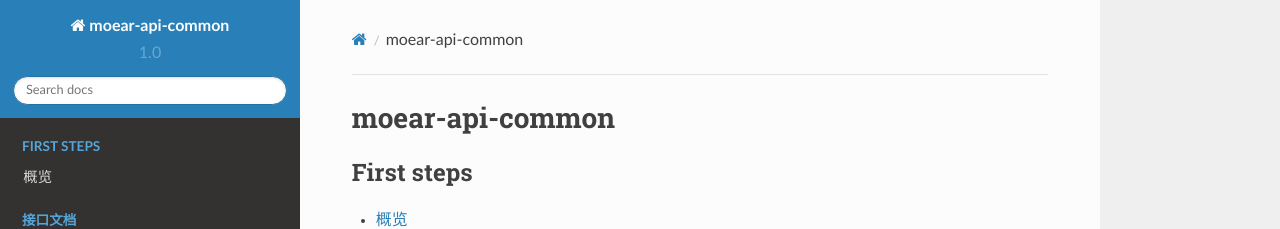
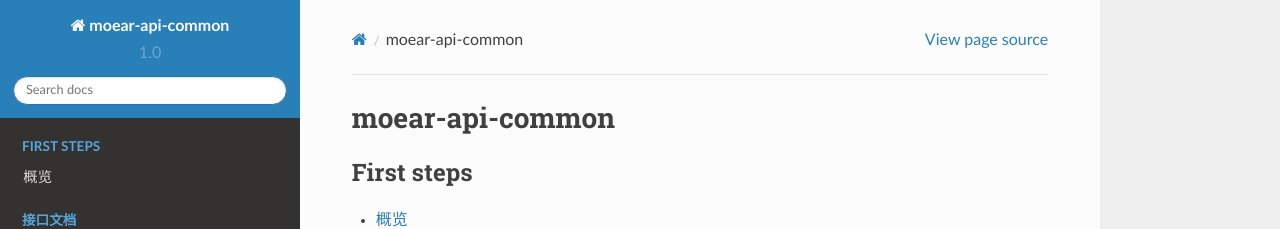
Before and after one commit to littlemo/moear-api-common, a Sphinx documentation site: the page built from docs/source/index.rst, in a window 1280 px wide and 1061 px high. Shown: the top 229 px of the window. Built offline with Sphinx 7.4.7 and the Read the Docs theme 2.0.0, drawn with Linux system fonts in a browser that asks for light colours; formulas are drawn with MathJax 3.

Commit message:
D: 去除已不使用的docs配置项

```diff
--- a/docs/source/conf.py
+++ b/docs/source/conf.py
@@ -110,9 +110,6 @@ todo_include_todos = True
 html_theme = "sphinx_rtd_theme"
 html_theme_path = [sphinx_rtd_theme.get_html_theme_path()]
 
-# 关闭页面右上方的查看页面源码链接显示
-html_show_sourcelink = False
-
 # Theme options are theme-specific and customize the look and feel of a theme
 # further.  For a list of options available for each theme, see the
 # documentation.
```
